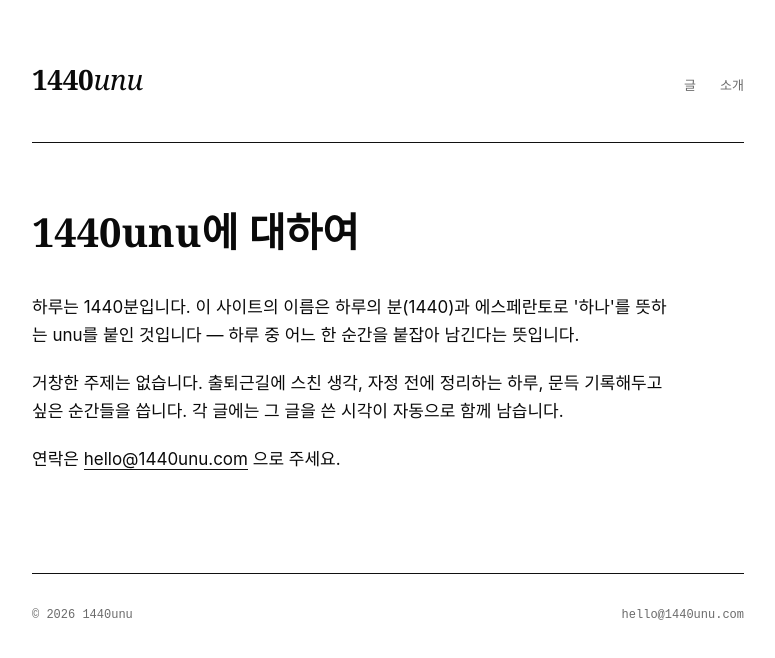
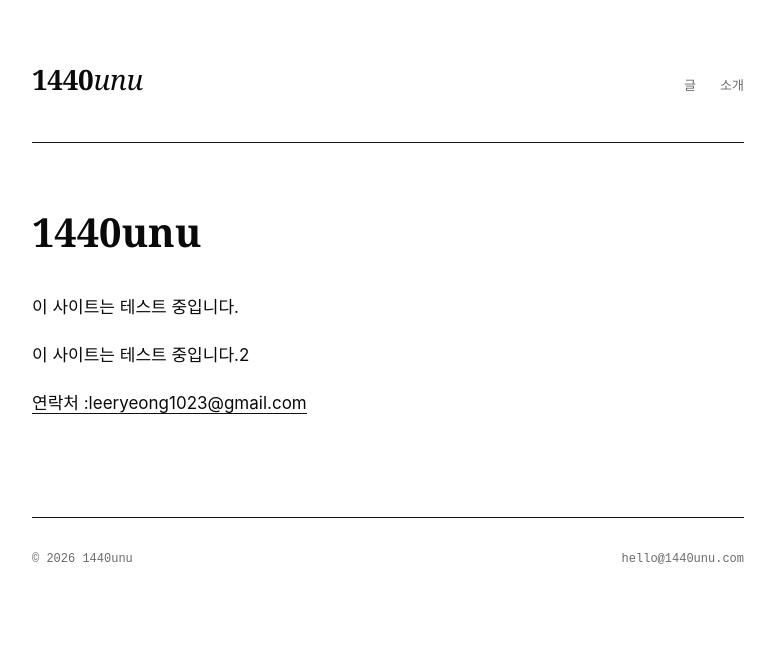
Before and after one commit to unu1440/1440unu-dynamic, a Next.js app: page /about in a window 1280 px wide. Shown: the top 658 px of the page, without its empty margins (252-1027 px from the left). Built offline with nearby package versions, Linux system fonts and the light colour scheme.

Commit message:
소개글 테스트

```diff
--- a/app/about/page.tsx
+++ b/app/about/page.tsx
@@ -1,20 +1,16 @@
 export default function AboutPage() {
   return (
     <div className="about-body">
-      <h1>1440unu에 대하여</h1>
+      <h1>1440unu</h1>
       <p>
-        하루는 1440분입니다. 이 사이트의 이름은 하루의 분(1440)과 에스페란토로
-        &apos;하나&apos;를 뜻하는 unu를 붙인 것입니다 — 하루 중 어느 한 순간을
-        붙잡아 남긴다는 뜻입니다.
+        이 사이트는 테스트 중입니다.
       </p>
       <p>
-        거창한 주제는 없습니다. 출퇴근길에 스친 생각, 자정 전에 정리하는
-        하루, 문득 기록해두고 싶은 순간들을 씁니다. 각 글에는 그 글을 쓴
-        시각이 자동으로 함께 남습니다.
+        이 사이트는 테스트 중입니다.2
       </p>
       <p>
-        연락은 <a href="mailto:hello@1440unu.com">hello@1440unu.com</a> 으로
-        주세요.
+        <a href="mailto:hello@1440unu.com"> 연락처 :leeryeong1023@gmail.com</a>
+
       </p>
     </div>
   );
```
